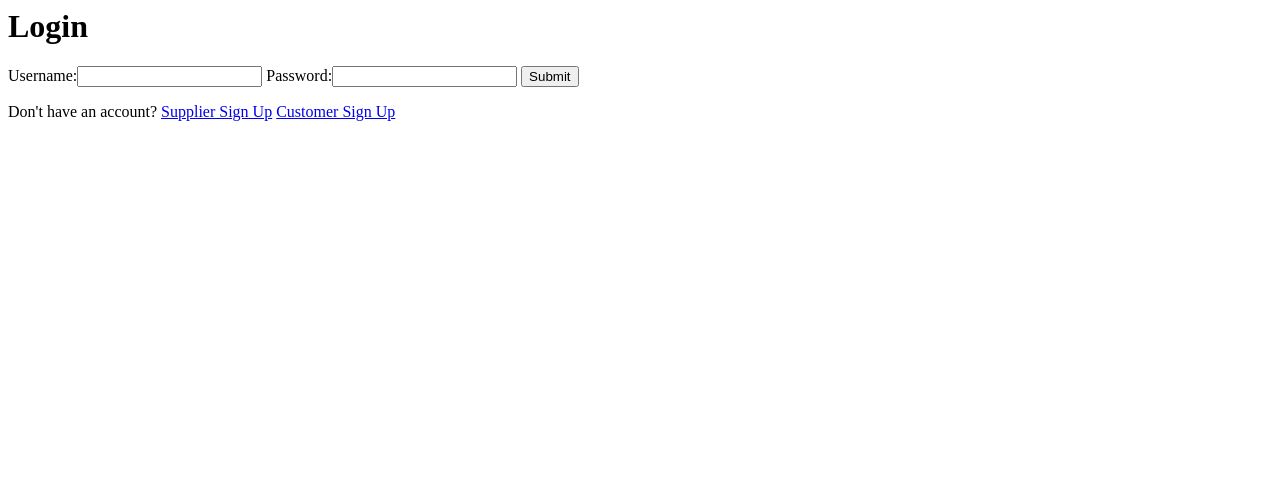
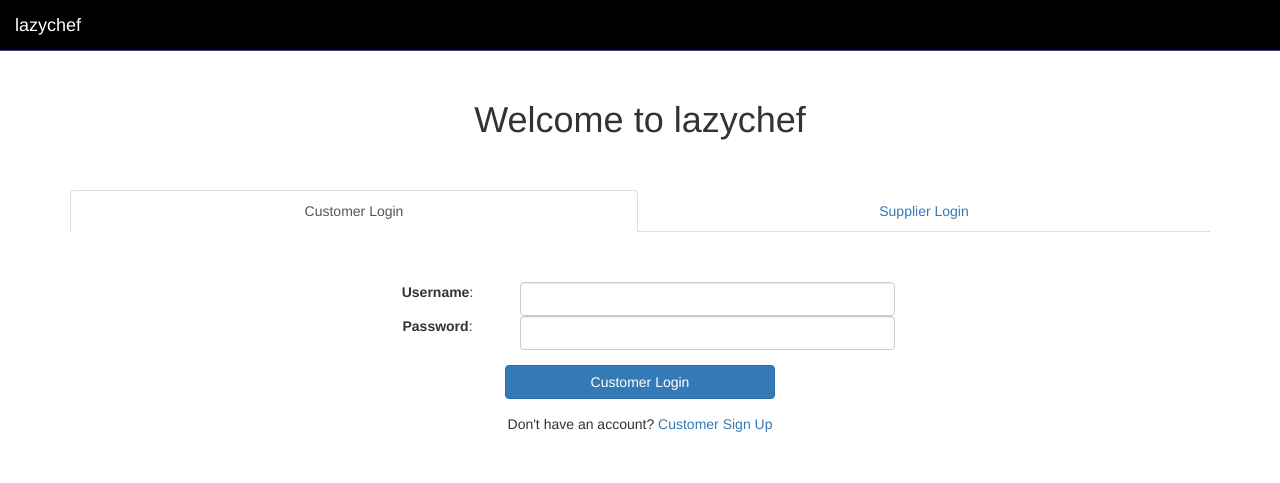
Before and after one commit to janedlene/FaceBooze, a Django app: page / in a window 1280 px wide. Shown: the top 483 px of the page. Run offline with Django 3.2, Linux system fonts and the light colour scheme; some libraries are stand-ins or nearby versions.

Commit message:
Finished login/register

```diff
--- a/app/templates/base.html
+++ b/app/templates/base.html
@@ -4,17 +4,25 @@
 <head>
 	<!-- Latest compiled and minified CSS -->
 	<link rel="stylesheet" href="https://maxcdn.bootstrapcdn.com/bootstrap/3.3.7/css/bootstrap.min.css" integrity="sha384-BVYiiSIFeK1dGmJRAkycuHAHRg32OmUcww7on3RYdg4Va+PmSTsz/K68vbdEjh4u" crossorigin="anonymous">
+	<script src="https://code.jquery.com/jquery-1.11.3.min.js"></script>
+  	<script src="https://maxcdn.bootstrapcdn.com/bootstrap/3.3.5/js/bootstrap.min.js"></script>
 </head>
 
 <body>
-	<nav class="navbar navbar-default navbar-fixed-top" style="background:#000000; border-color:#483E85;" >
+	<nav class="navbar navbar-default navbar-fixed-top" style="background:#000000; border-color:#483E85; text-align:center;" >
 		<div class="container-fluid">
 			<div class="navbar-header">
-				<a class="navbar-brand" href="{% url 'login' %}" style="color:white;">lazychef</a>
+				{% if not request.session.login %}
+					<a class="navbar-brand" href="{% url 'login' %}" style="color:white;">lazychef</a>
+				{% else %}
+					<a class="navbar-brand" href="{% url 'index' %}" style="color:white;">lazychef</a>
+				{% endif %}
 			</div>
-			<ul class="nav navbar-nav navbar-right">
-				<li><a class="btn btn-primary btn" href="{% url 'logout' %}" role="button" style="background-color:#000000; text-align:center; border-color:#000000; color:white;">Log Out</a></li>
-			</ul>
+			{% if request.session.login %}
+				<ul class="nav navbar-nav navbar-right">
+					<li><a class="btn btn-primary btn" href="{% url 'logout' %}" role="button" style="background-color:#000000; text-align:center; border-color:#000000; color:white;">Log Out</a></li>
+				</ul>
+			{% endif %}
 		</div>
 	</nav>
 	<div id="content" style="padding-top:50px;">
--- a/app/templates/login.html
+++ b/app/templates/login.html
@@ -1,26 +1,64 @@
-<div id="content">
-		{% if messages %}
-			{% for message in messages %}
-				{% if message.tags == "error" %}
-					<p class="alert alert-danger"> {{message}} </p>
-				{% elif message.tags == "success" %}
-					<p class="alert alert-success"> {{message}} </p>
-				{% elif message.tags == "info" %}
-					<p class="alert alert-info"> {{message}} </p>
-				{% elif message.tags == "warning" %}
-					<p class="alert alert-warning"> {{message}} </p>
-				{% endif %}
-			{% endfor %}
-		{% endif %}
-		{% block content %}
-		{% endblock %}
+{% extends "base.html" %}
+
+{% load widget_tweaks %}|
+
+{% block content %}
+
+<div class="container"><h1 style="margin-top:50px; margin-bottom:50px; text-align:center;">Welcome to lazychef</h1></div>
+
+<div class="container">
+
+	<ul class="nav nav-tabs">
+		<li class="active" style="width:50%; text-align:center;">
+        	<a href="#customer" data-toggle="tab">Customer Login</a>
+		</li>
+		<li style="width:50%; text-align:center;">
+			<a href="#supplier" data-toggle="tab">Supplier Login</a>
+		</li>
+	</ul>
+
+	<div class="tab-content">
+		<div class="tab-pane active" id="customer">
+			<div style="margin-left:300px; margin-right:300px; margin-top:50px; margin-bottom:50px; text-align:center;">
+				<form action="" method="post">
+				    {% csrf_token %}
+				    {% for field in form %}
+						<div class="form-group">
+							<div class="col-md-3">
+			                	<label class="control-label form-label" for="id_{{ field.name }}">{{ field.label }}</label>:
+			                </div>
+			                <div class="col-md-9">
+		                    	{{ field | add_class:"form-control"}}
+		                    </div>
+		            	</div>
+	            	{% endfor %}
+				    <input style="margin-top:15px; margin-bottom:15px; width:50%;" class="btn btn-primary" type="submit" name="submit" value="Customer Login" />
+				</form>
+				Don't have an account?
+				<a href="{% url 'customer-register' %}">Customer Sign Up</a>
+			</div>
+		</div>
+		<div class="tab-pane" id="supplier" >
+			<div style="margin-left:300px; margin-right:300px; margin-top:50px; margin-bottom:50px; text-align:center;">
+				<form action="" method="post">
+				    {% csrf_token %}
+				    {% for field in form %}
+						<div class="form-group">
+							<div class="col-md-3">
+			                	<label class="control-label form-label" for="id_{{ field.name }}">{{ field.label }}</label>:
+			                </div>
+			                <div class="col-md-9">
+		                    	{{ field | add_class:"form-control"}}
+		                    </div>
+		            	</div>
+	            	{% endfor %}
+				    <input style="margin-top:15px; margin-bottom:15px; width:50%" class="btn btn-primary" type="submit" value="Supplier Login" name="submit"/>
+				</form>
+				Don't have an account?
+				<a href="{% url 'supplier-register' %}">Supplier Sign Up</a>
+			</div>
+	  	</div>
 	</div>
-<h1>Login</h1>
-<form action="" method="post">
-    {% csrf_token %}
-    {{ form }}
-    <input type="submit" value="Submit" />
-</form>
-Don't have an account?
-<a href="{% url 'supplier-register' %}">Supplier Sign Up</a>
-<a href="{% url 'customer-register' %}">Customer Sign Up</a>
+</div>
+
+{% endblock %}
--- a/app/views.py
+++ b/app/views.py
@@ -3,6 +3,7 @@ from django.http import HttpResponse, HttpResponseRedirect
 from django.db import connection
 from django.core.urlresolvers import reverse
 from django.contrib import messages
+from django.contrib.auth import hashers
 
 from .forms import SupplierForm, CustomerForm, LoginForm
 
@@ -22,17 +23,25 @@ def login(request):
         if form.is_valid():
             username = form.cleaned_data['username']
             password = form.cleaned_data['password']
-            user = [username, password]
-            with connection.cursor() as cursor:
-                query = cursor.execute("SELECT username FROM Customer WHERE username = %s AND password = %s", user)
+            user = [username]
+            if request.POST.get('submit', None) == 'Customer Login':
+                with connection.cursor() as cursor:
+                    cursor.execute("SELECT password FROM Customer WHERE username = %s", user)
+            else:
+                with connection.cursor() as cursor:
+                    cursor.execute("SELECT password FROM Supplier WHERE username = %s", user)
+            query = cursor.fetchone()
             if query:
-                request.session["login"] = True
-                messages.success(request, 'Successfully logged in')
-                return HttpResponseRedirect(reverse('index'))
+                query = query[0]
+                if hashers.check_password(password, query):
+                    request.session["login"] = True
+                    messages.success(request, 'Successfully logged in')
+                    return HttpResponseRedirect(reverse('index'))
             messages.error(request, 'Incorrect username/password')
             return HttpResponseRedirect(reverse('login'))
-    else:
-        form = LoginForm()
+        else:
+            messages.error(request, 'Must fill out all fields')
+    form = LoginForm()
     context = {'form': form}
     return render(request, 'login.html', context)
 
@@ -42,7 +51,7 @@ def customerRegister(request):
         form = CustomerForm(request.POST)
         if form.is_valid():
             username = form.cleaned_data['username']
-            password = form.cleaned_data['password']
+            password = hashers.make_password(form.cleaned_data['password'])
             first_name = form.cleaned_data['first_name']
             last_name = form.cleaned_data['last_name']
             email = form.cleaned_data['email']
@@ -55,8 +64,9 @@ def customerRegister(request):
             with connection.cursor() as cursor:
                 cursor.execute("INSERT INTO Customer(username, password, first_name, last_name, email, phone_number, street, city, state, zip_code) VALUES (%s, %s, %s, %s, %s, %s, %s, %s, %s, %s)", customer)
             return HttpResponseRedirect(reverse('login'))
-    else:
-        form = CustomerForm()
+        else:
+            messages.error(request, 'Must fill out all fields')
+    form = CustomerForm()
     context = {'form': form}
     return render(request, 'customerRegister.html', context)
 
@@ -65,6 +75,8 @@ def supplierRegister(request):
     if request.method == 'POST':
         form = SupplierForm(request.POST)
         if form.is_valid():
+            username = form.cleaned_data['username']
+            password = hashers.make_password(form.cleaned_data['password'])
             org_name = form.cleaned_data['org_name']
             email = form.cleaned_data['email']
             phone_number = form.cleaned_data['phone_number']
@@ -73,16 +85,20 @@ def supplierRegister(request):
             city = form.cleaned_data['city']
             state = form.cleaned_data['state']
             zip_code = form.cleaned_data['zip_code']
-            supplier = [org_name, email, phone_number, website, street, city, state, zip_code]
+            supplier = [username, password, org_name, email, phone_number, website, street, city, state, zip_code]
             with connection.cursor() as cursor:
-                cursor.execute("INSERT INTO Supplier(org_name, email, phone_number, website, street, city, state, zip_code) VALUES (%s, %s, %s, %s, %s, %s, %s, %s)", supplier)
+                cursor.execute("INSERT INTO Supplier(username, password, org_name, email, phone_number, website, street, city, state, zip_code) VALUES (%s, %s, %s, %s, %s, %s, %s, %s, %s, %s)", supplier)
             return HttpResponseRedirect(reverse('login'))
-    else:
-        form = SupplierForm()
+        else:
+            messages.error(request, 'Must fill out all fields')
+    form = SupplierForm()
     context = {'form': form}
     return render(request, 'supplierRegister.html', context)
 
 def index(request):
+    if not request.session["login"]:
+        messages.error(request, 'Must login to view')
+        return HttpResponseRedirect(reverse('login'))
     context = {}
     return render(request, 'index.html', context)
 
--- a/lazychef/settings.py
+++ b/lazychef/settings.py
@@ -32,6 +32,7 @@ ALLOWED_HOSTS = []
 
 INSTALLED_APPS = (
     'app',
+    'widget_tweaks',
     'django.contrib.admin',
     'django.contrib.auth',
     'django.contrib.contenttypes',
```
Also changed, not shown: app/templates/customerRegister.html (+26 -6 lines), app/templates/supplierRegister.html (+26 -6 lines).
